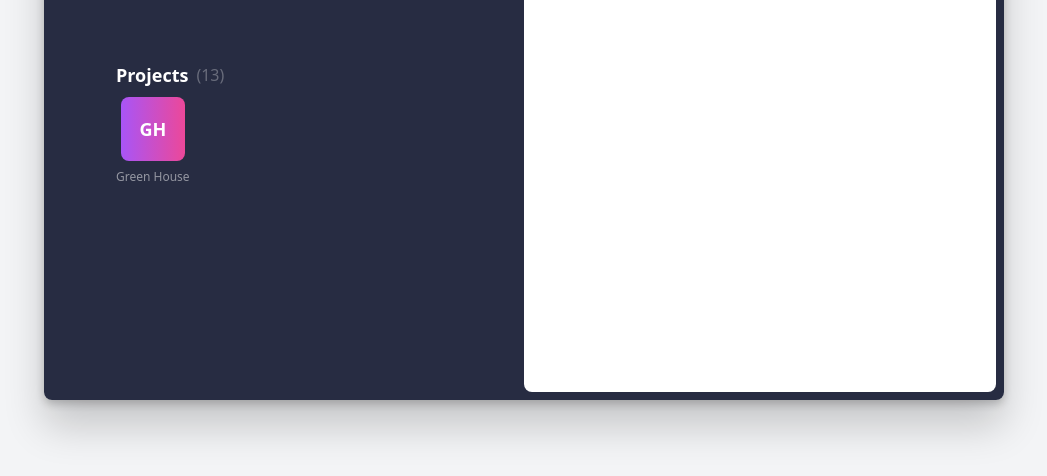
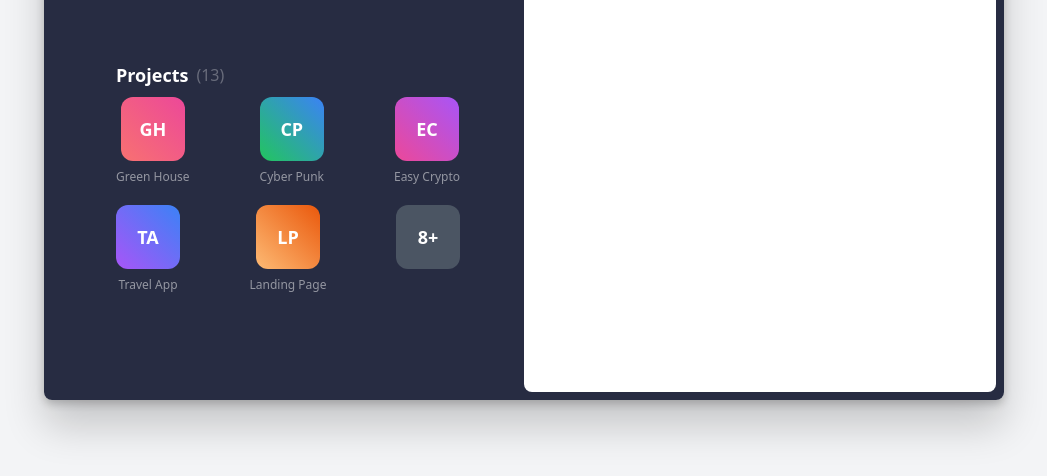
Before and after one commit to rizkymakruf/transisi-fe, a plain HTML site: page index.html in a window 1280 px wide. Shown: the part 300-776 px from the top of the page, without its empty margins (116-1163 px from the left). Drawn offline with nearby package versions, Linux system fonts and the light colour scheme.

Commit message:
initial commit

```diff
--- a/index.html
+++ b/index.html
@@ -35,6 +35,7 @@
             <div class="search-box">
               <input
                 type="text"
+                lg
                 class="search-input"
                 placeholder="Search Task or Project..."
               />
@@ -62,14 +63,55 @@
               <p class="text-white/30">(13)</p>
             </div>
             <div class="w-full space-y-5">
-              <div class="w-full flex items-center justify-between">
+              <div class="w-full flex justify-between">
                 <div class="flex flex-col items-center space-y-2">
                   <button
-                    class="w-16 h-16 rounded-lg text-white font-bold text-lg bg-gradient-to-r from-purple-500 to-pink-500"
+                    class="w-16 h-16 rounded-xl text-white font-bold text-lg bg-gradient-to-tr from-red-400 to-pink-500"
                   >
                     GH
                   </button>
                   <p class="text-xs text-white/50">Green House</p>
+                </div>
+                <div class="flex flex-col items-center space-y-2">
+                  <button
+                    class="w-16 h-16 rounded-xl text-white font-bold text-lg bg-gradient-to-tr from-green-500 to-blue-500"
+                  >
+                    CP
+                  </button>
+                  <p class="text-xs text-white/50">Cyber Punk</p>
+                </div>
+                <div class="flex flex-col items-center space-y-2">
+                  <button
+                    class="w-16 h-16 rounded-xl text-white font-bold text-lg bg-gradient-to-tr from-pink-500 to-purple-500"
+                  >
+                    EC
+                  </button>
+                  <p class="text-xs text-white/50">Easy Crypto</p>
+                </div>
+              </div>
+              <div class="w-full flex justify-between">
+                <div class="flex flex-col items-center space-y-2">
+                  <button
+                    class="w-16 h-16 rounded-xl text-white font-bold text-lg bg-gradient-to-tr from-purple-500 to-blue-500"
+                  >
+                    TA
+                  </button>
+                  <p class="text-xs text-white/50">Travel App</p>
+                </div>
+                <div class="flex flex-col items-center space-y-2">
+                  <button
+                    class="w-16 h-16 rounded-xl text-white font-bold text-lg bg-gradient-to-tr from-orange-300 to-orange-600"
+                  >
+                    LP
+                  </button>
+                  <p class="text-xs text-white/50">Landing Page</p>
+                </div>
+                <div class="flex flex-col">
+                  <button
+                    class="w-16 h-16 rounded-xl text-white font-bold text-lg bg-gray-600"
+                  >
+                    8+
+                  </button>
                 </div>
               </div>
             </div>
```
